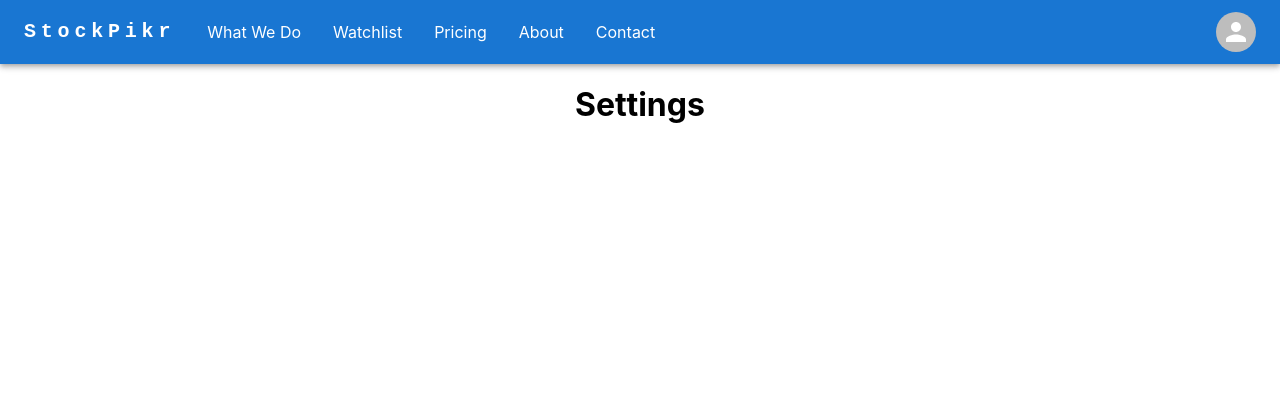
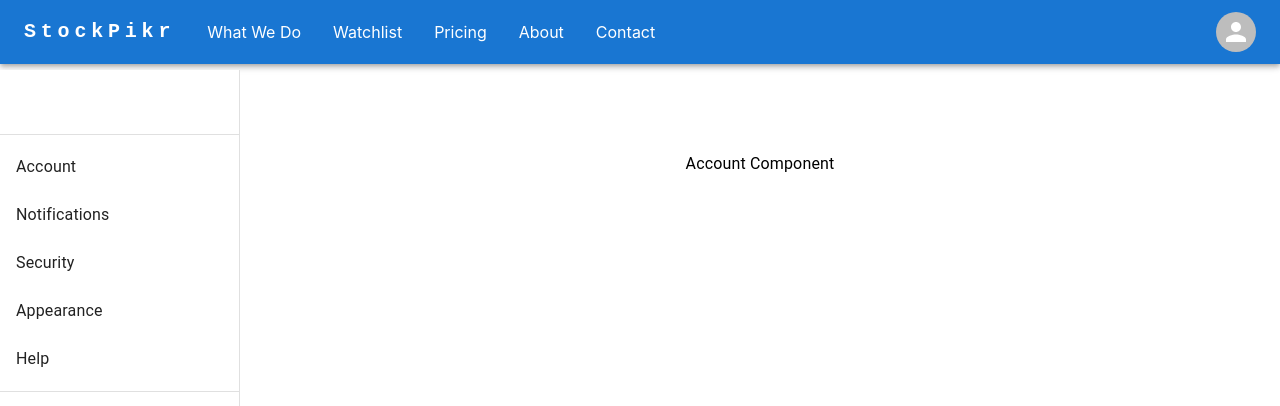
Before and after one commit to szayadi/Stockpikr-React-App, a React (Create React App) app: page /settings in a window 1280 px wide. Shown: the top 406 px of the page. Built offline with nearby package versions, Linux system fonts and the light colour scheme.

Commit message:
main settings page with drawer functionality

```diff
--- a/src/components/NavigationHeader.tsx
+++ b/src/components/NavigationHeader.tsx
@@ -19,7 +19,6 @@ const pages = [
   { title: 'Contact', key: 'contact' }
 ];
 const settings = [
-  { title: 'Profile', key: 'profile' },
   { title: 'Settings', key: 'settings' },
   { title: 'Dashboard', key: 'dashboard' },
   { title: 'Logout', key: 'logout' }
--- /dev/null
+++ b/src/components/Settings/Drawer/Account.tsx
@@ -0,0 +1,5 @@
+import React from 'react';
+
+export const Account: React.FC = () => {
+  return <div>Account Component</div>;
+};
--- /dev/null
+++ b/src/components/Settings/Drawer/Appearance.tsx
@@ -0,0 +1,5 @@
+import React from 'react';
+
+export const Appearance: React.FC = () => {
+  return <div>Appearance Component</div>;
+};
--- /dev/null
+++ b/src/components/Settings/Drawer/Help.tsx
@@ -0,0 +1,7 @@
+import React from 'react';
+
+export const Help: React.FC = () => {
+  return <div>Help Component</div>;
+};
+
+export default Help;
--- /dev/null
+++ b/src/components/Settings/Drawer/Notifications.tsx
@@ -0,0 +1,5 @@
+import React from 'react';
+
+export const Notifications: React.FC = () => {
+  return <div>Notifications Component</div>;
+};
--- /dev/null
+++ b/src/components/Settings/Drawer/Security.tsx
@@ -0,0 +1,5 @@
+import React from 'react';
+
+export const Security: React.FC = () => {
+  return <div>Security Component</div>;
+};
--- a/src/components/Settings/Profile/Profile.tsx
+++ /dev/null
@@ -1,7 +0,0 @@
-import * as React from 'react';
-
-export function Profile() {
-  return (
-    <h1>Profile</h1>
-  );
-}
--- /dev/null
+++ b/src/components/Settings/Settings.tsx
@@ -0,0 +1,90 @@
+import * as React from 'react';
+import {Account} from './Drawer/Account';
+import {Appearance} from './Drawer/Appearance';
+import {Help} from './Drawer/Help';
+import {Notifications} from './Drawer/Notifications';
+import {Security} from './Drawer/Security';
+
+import AppBar from '@mui/material/AppBar';
+import Box from '@mui/material/Box';
+import Divider from '@mui/material/Divider';
+import Drawer from '@mui/material/Drawer';
+import List from '@mui/material/List';
+import ListItem from '@mui/material/ListItem';
+import ListItemButton from '@mui/material/ListItemButton';
+import ListItemText from '@mui/material/ListItemText';
+import Toolbar from '@mui/material/Toolbar';
+import Typography from '@mui/material/Typography';
+
+const drawerWidth = 240;
+const drawingContents = ['Account', 'Notifications', 'Security', 'Appearance', 'Help'];
+const defaultSettingView = 'Account';
+
+const componentMapping: Record<string, React.ComponentType<any>> = {
+  Account: Account,
+  Notifications: Notifications,
+  Security: Security,
+  Appearance: Appearance,
+  Help: Help,
+};
+
+export default function Settings() {
+  const [selectedComponent, setSelectedComponent] = React.useState(defaultSettingView);
+
+  const handleItemClick = (setting: string) => {
+    setSelectedComponent(setting);
+  };
+
+  const drawer = (
+    <div>
+      <Toolbar />
+      <Divider />
+      <List>
+        {drawingContents.map((setting) => (
+          <ListItem key={setting} disablePadding>
+            <ListItemButton onClick={() => handleItemClick(setting)}>
+              <ListItemText primary={setting} />
+            </ListItemButton>
+          </ListItem>
+        ))}
+      </List>
+      <Divider />
+    </div>
+  );
+
+  return (
+    <Box sx={{ display: 'flex' }}>
+      <AppBar
+        position="fixed"
+        sx={{
+          width: { sm: `calc(100% - ${drawerWidth}px)` },
+          ml: { sm: `${drawerWidth}px` },
+        }}
+      >
+      </AppBar>
+      <Box
+        component="nav"
+        sx={{ width: { sm: drawerWidth }, flexShrink: { sm: 0 }}}
+      >
+        <Drawer
+          variant="permanent"
+          sx={{
+            display: { xs: 'none', sm: 'block' },
+            '& .MuiDrawer-paper': { boxSizing: 'border-box', width: drawerWidth, top: 70},
+          }}
+        >
+          {drawer}
+        </Drawer>
+      </Box>
+      <Box
+        component="main"
+        sx={{ flexGrow: 1, p: 3, width: { sm: `calc(100% - ${drawerWidth}px)` } }}
+      >
+        <Toolbar />
+        <Typography paragraph>
+          {selectedComponent && React.createElement(componentMapping[selectedComponent])}
+        </Typography>
+      </Box>
+    </Box>
+  );
+}
--- a/src/components/Settings/Settings/Settings.tsx
+++ /dev/null
@@ -1,7 +0,0 @@
-import * as React from 'react';
-
-export function Settings() {
-  return (
-    <h1>Settings</h1>
-  );
-}
--- a/src/routes.tsx
+++ b/src/routes.tsx
@@ -1,15 +1,14 @@
 import { Route, Routes } from 'react-router-dom';
 import { Watchlist } from './components/Watchlist';
-import { Profile } from './components/Settings/Profile/Profile';
 import { Dashboard } from './components/Settings/Dashboard/Dashboard';
-import { Settings } from './components/Settings/Settings/Settings';
+import Settings from './components/Settings/Settings';
+
 
 export default () => (
   <Routes>
     {/* FIXME: Add a landing page and let the default path to be the landing page */}
     <Route path="/" />
     <Route path="/watchlist" element={<Watchlist />} />
-    <Route path="/profile" element={<Profile />} />
     <Route path="/dashboard" element={<Dashboard />} />
     <Route path="/settings" element={<Settings />} />
     {/* <Route path="*" element={<NotFound />} /> */}
```
